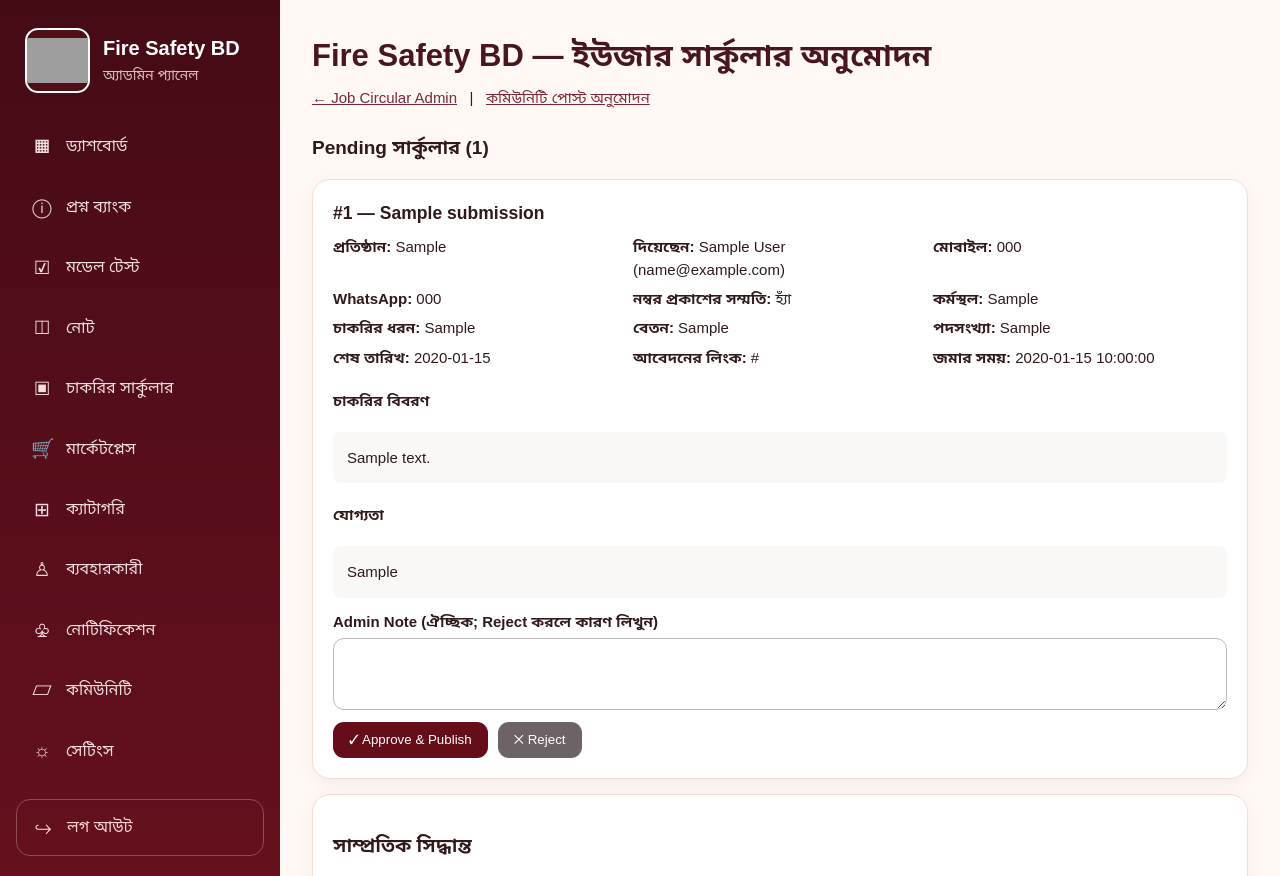
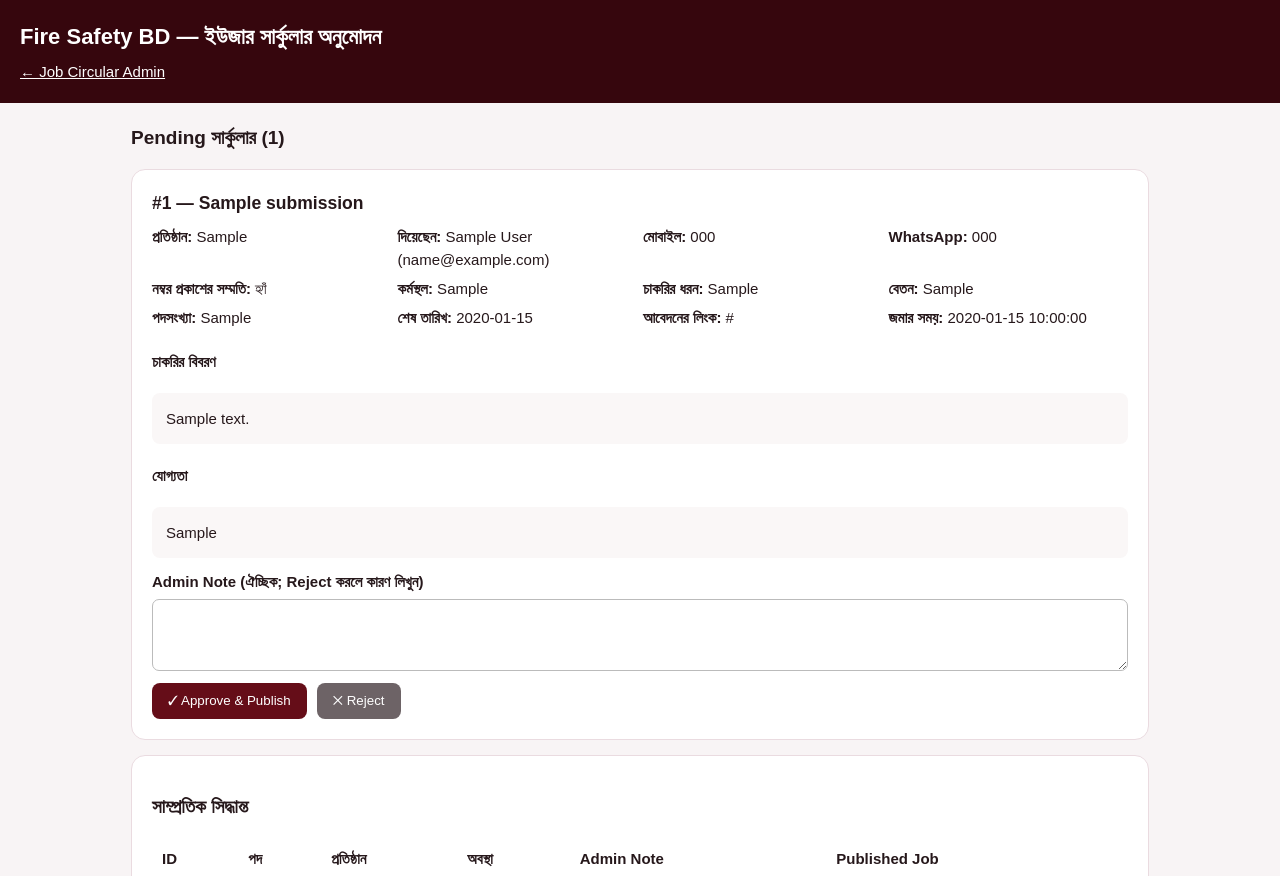
Before and after one commit to srabon-maker/firesafety-prep, a PHP site: page /job_submission_review.php in a window 1280 px wide. Shown: the top 876 px of the page. Run offline with PHP 8.4, Linux system fonts and the light colour scheme; the visitor is signed in with stand-in values (Sample User, id 1); tables that the repository leaves empty or names only in its code hold one stand-in row (values such as "Sample post"); a stand-in replaces the project's code that opens the database connection; lists and menus that the app fills with data are empty; grey boxes are pictures that could not be loaded.

Commit message:
rollback(admin): restore verified pre-redesign backup job_submission_review.php

```diff
--- a/backend/job_submission_review.php
+++ b/backend/job_submission_review.php
@@ -1,26 +1,21 @@
 <?php
 declare(strict_types=1);
-
-// Same admin login as the existing Fire Safety BD dashboard.
 require_once __DIR__ . '/admin_helpers.php';
 start_secure_session();
 require_admin();
 require_once __DIR__ . '/db.php';
-
 if (!isset($pdo) || !($pdo instanceof PDO)) {
     http_response_code(500);
     exit('Database unavailable.');
 }
 $pdo->setAttribute(PDO::ATTR_ERRMODE, PDO::ERRMODE_EXCEPTION);
 header('Cache-Control: no-store');
-
 function review_h(mixed $value): string {
     return htmlspecialchars((string)($value ?? ''), ENT_QUOTES | ENT_SUBSTITUTE, 'UTF-8');
 }
 $error = '';
 $success = isset($_GET['saved']) ? 'সিদ্ধান্ত সংরক্ষিত হয়েছে।' : '';
 $csrf = csrf_token();
-
 if (($_SERVER['REQUEST_METHOD'] ?? '') === 'POST') {
     verify_csrf();
     $id = filter_var($_POST['submission_id'] ?? null, FILTER_VALIDATE_INT, [
@@ -113,31 +108,9 @@ button.reject{background:#6d6366}.muted{color:#6b5960}.error{color:#a90021}.succ
 .info{display:grid;grid-template-columns:repeat(auto-fit,minmax(230px,1fr));gap:6px}
 table{border-collapse:collapse;width:100%}td,th{text-align:left;padding:10px;border-bottom:1px solid #eee}
 .scroll{overflow:auto}
-</style>
-<link rel="stylesheet" href="assets/admin-unified.css"></head><body>
-<div class="fs-admin-shell">
-<aside class="sidebar fs-unified-side" aria-label="অ্যাডমিন নেভিগেশন">
-<div class="brand"><a href="fire_safety_job_prep_dashboard.php" class="fs-brand-home" title="ড্যাশবোর্ডে ফিরুন"><img class="logo" src="assets/fire-safety-bd-logo.png" alt="Fire Safety BD Logo"><span><strong class="brand-name">Fire Safety BD</strong><small class="brand-sub">অ্যাডমিন প্যানেল</small></span></a></div>
-<nav class="nav" aria-label="অ্যাডমিন মেনু">
-<a href="fire_safety_job_prep_dashboard.php"><span class="ico">▦</span>ড্যাশবোর্ড</a>
-<a href="questions.php"><span class="ico">ⓘ</span>প্রশ্ন ব্যাংক</a>
-<a href="model_tests.php"><span class="ico">☑</span>মডেল টেস্ট</a>
-<a href="notes.php"><span class="ico">◫</span>নোট</a>
-<a href="job_circulars.php"><span class="ico">▣</span>চাকরির সার্কুলার</a>
-<a href="fire_safety_job_prep_dashboard.php?section=marketplace"><span class="ico">🛒</span>মার্কেটপ্লেস</a>
-<a href="category_management.php"><span class="ico">⊞</span>ক্যাটাগরি</a>
-<a href="users.php"><span class="ico">♙</span>ব্যবহারকারী</a>
-<a href="questions.php"><span class="ico">♧</span>নোটিফিকেশন</a>
-<a href="fire_safety_job_prep_dashboard.php?section=community"><span class="ico">▱</span>কমিউনিটি</a>
-<a href="questions.php"><span class="ico">☼</span>সেটিংস</a>
-<a href="logout.php" class="logout"><span class="ico">↪</span>লগ আউট</a>
-</nav>
-</aside>
-<div class="fs-admin-content">
-<a class="fs-admin-mobile-return" href="fire_safety_job_prep_dashboard.php">← ড্যাশবোর্ডে ফিরুন</a>
-
+</style></head><body>
 <header><h1>Fire Safety BD — ইউজার সার্কুলার অনুমোদন</h1>
-<a href="job_circulars.php">← Job Circular Admin</a> &nbsp; | &nbsp; <a href="community_review.php">কমিউনিটি পোস্ট অনুমোদন</a></header>
+<a href="job_circulars.php">← Job Circular Admin</a></header>
 <main>
 <?php if ($error !== ''): ?><p class="error"><?= review_h($error) ?></p><?php endif; ?>
 <?php if ($success !== ''): ?><p class="success"><?= review_h($success) ?></p><?php endif; ?>
@@ -169,7 +142,7 @@ table{border-collapse:collapse;width:100%}td,th{text-align:left;padding:10px;bor
 <input type="hidden" name="submission_id" value="<?= (int)$s['id'] ?>">
 <label for="note<?= (int)$s['id'] ?>">Admin Note (ঐচ্ছিক; Reject করলে কারণ লিখুন)</label>
 <textarea id="note<?= (int)$s['id'] ?>" name="admin_note" maxlength="1000"></textarea>
-<button type="submit" name="decision" value="approve">✓ Approve & Publish</button>
+<button type="submit" name="decision" value="approve">✓ Approve &amp; Publish</button>
 <button type="submit" name="decision" value="reject" class="reject">✕ Reject</button>
 </form>
 </article>
@@ -184,6 +157,4 @@ table{border-collapse:collapse;width:100%}td,th{text-align:left;padding:10px;bor
 <a href="job_circulars.php?edit=<?= (int)$s['published_job_id'] ?>">#<?= (int)$s['published_job_id'] ?></a>
 <?php endif; ?></td></tr><?php endforeach; ?></tbody>
 </table></div></section>
-</main></div>
-</div>
-</body></html>
+</main></body></html>
```
